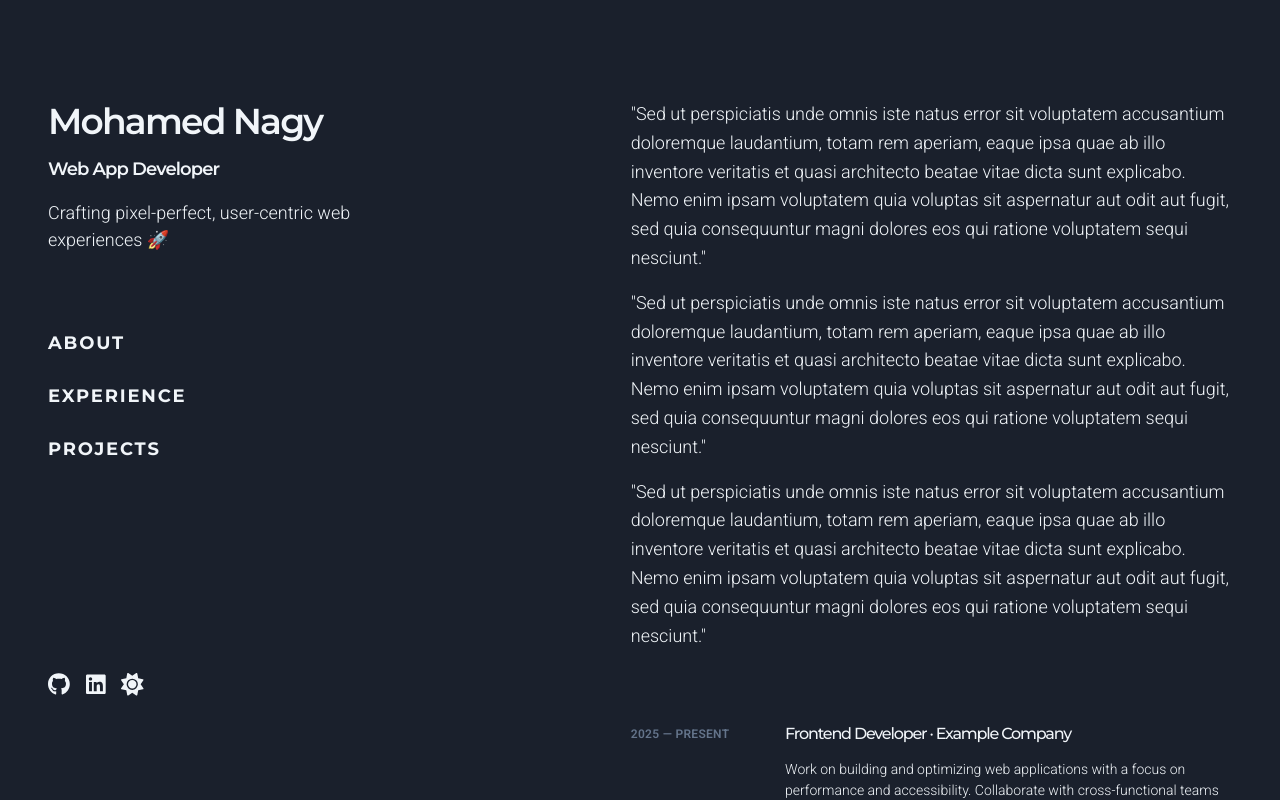
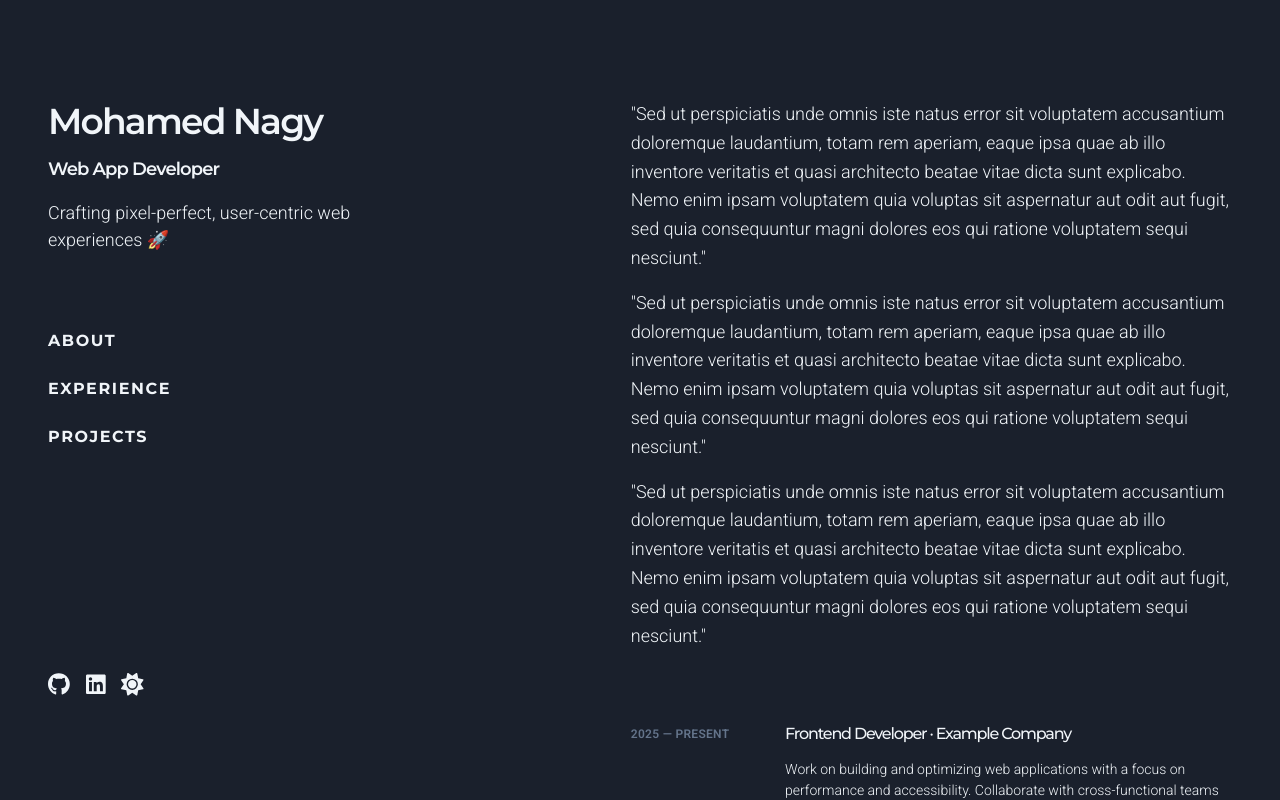
Before and after one commit to devmoenagy/monagy.com, a React (Create React App) app in the folder client/: page / in a window 1280 px wide. Shown: the top 800 px of the page. Built offline with nearby package versions, Linux system fonts and the light colour scheme.

Commit message:
Nav Items Size

```diff
--- a/client/src/pages/Home.tsx
+++ b/client/src/pages/Home.tsx
@@ -44,7 +44,7 @@ const Home = () => {
             </p>
             {/* Navigation */}
             <nav
-              className="mt-16 mb-8 hidden lg:block"
+              className="mt-16 mb-8 hidden lg:block text-base"
               aria-label="In-page jump links"
             >
               <ul>
```
